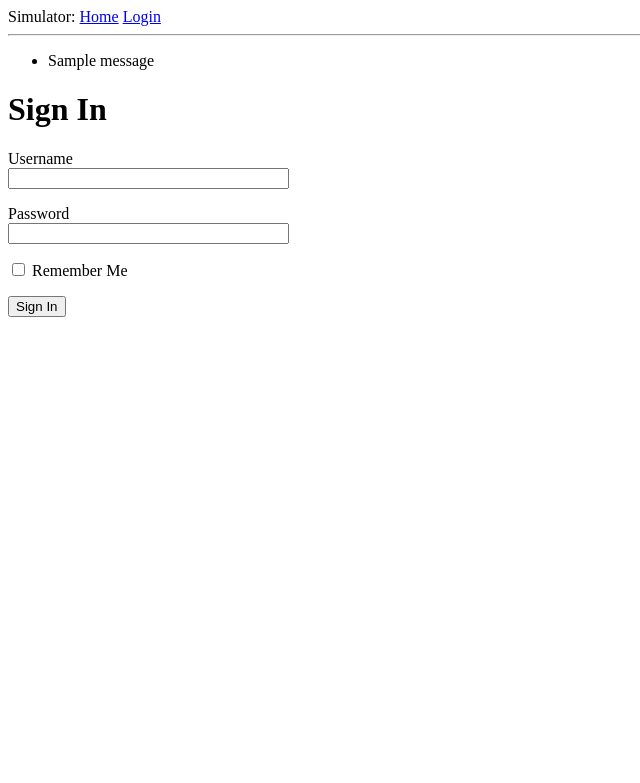
After one commit to vinnyoodles/omni-ngs-simulator, a Flask app: page /login in a window 1280 px wide. The commit adds this page. Shown: the top 783 px of the page, without its empty margins (0-640 px from the left). Run offline with Flask 2, Linux system fonts and the light colour scheme; one stand-in notice (Sample message) is shown.

Commit message:
Add login forms, template inheritance and config class

```diff
--- a/app/__init__.py
+++ b/app/__init__.py
@@ -1,6 +1,8 @@
 from flask import Flask
+from config import Config
 
 instance = Flask(__name__)
+instance.config.from_object(Config)
 
 # Import routes at the bottom due to circular imports
 from app import routes
--- /dev/null
+++ b/app/forms.py
@@ -0,0 +1,9 @@
+from flask_wtf import FlaskForm
+from wtforms import StringField, PasswordField, BooleanField, SubmitField
+from wtforms.validators import DataRequired
+
+class LoginForm(FlaskForm):
+    username = StringField('Username', validators=[DataRequired()])
+    password = PasswordField('Password', validators=[DataRequired()])
+    remember_me = BooleanField('Remember Me')
+    submit = SubmitField('Sign In')
--- a/app/routes.py
+++ b/app/routes.py
@@ -1,8 +1,18 @@
-from flask import render_template
+from flask import render_template, flash, redirect
 from app import instance
+from app.forms import LoginForm
 
 @instance.route('/')
 @instance.route('/index')
 def index():
     user = { 'username': 'vinnyoodles' }
     return render_template('index.html', title='Home', user=user)
+
+@instance.route('/login', methods=['GET', 'POST'])
+def login():
+    form = LoginForm()
+    if form.validate_on_submit():
+        flash('Login requested for user {}, remember_me={}'.format(
+            form.username.data, form.remember_me.data))
+        return redirect('/index')
+    return render_template('login.html', title='Sign -In', form=form)
--- /dev/null
+++ b/app/templates/base.html
@@ -0,0 +1,28 @@
+<html>
+    <head>
+      {% if title %}
+      <title>{{ title }} - Simulator</title>
+      {% else %}
+      <title>Omni NGS Simulator</title>
+      {% endif %}
+    </head>
+    <body>
+        <div>Simulator:
+            <a href="{{ url_for('index') }}">Home</a>
+            <a href="{{ url_for('login') }}">Login</a>
+        </div>
+        <hr>
+
+        {% with messages = get_flashed_messages() %}
+        {% if messages %}
+        <ul>
+            {% for message in messages %}
+            <li>{{ message }}</li>
+            {% endfor %}
+        </ul>
+        {% endif %}
+        {% endwith %}
+
+        {% block content %}{% endblock %}
+    </body>
+</html>
--- /dev/null
+++ b/app/templates/login.html
@@ -0,0 +1,24 @@
+{% extends "base.html" %}
+
+{% block content %}
+    <h1>Sign In</h1>
+    <form action="" method="post">
+        {{ form.hidden_tag() }}
+        <p>
+            {{ form.username.label }}<br>
+            {{ form.username(size=32) }}<br>
+            {% for error in form.username.errors %}
+            <span style="color: red;">[{{ error }}]</span>
+            {% endfor %}
+        </p>
+        <p>
+            {{ form.password.label }}<br>
+            {{ form.password(size=32) }}<br>
+            {% for error in form.password.errors %}
+            <span style="color: red;">[{{ error }}]</span>
+            {% endfor %}
+        </p>
+        <p>{{ form.remember_me() }} {{ form.remember_me.label }}</p>
+        <p>{{ form.submit() }}</p>
+    </form>
+{% endblock %}
--- /dev/null
+++ b/config.py
@@ -0,0 +1,4 @@
+import os
+
+class Config(object):
+    SECRET_KEY = os.environ.get('SECRET_KEY') or 'secret_key'
--- a/requirements.txt
+++ b/requirements.txt
@@ -2,3 +2,4 @@ numpy
 biopython
 qiime
 flask
+flask-wtf
```
Also changed, not shown: app/templates/index.html (+5 -8 lines), 2 other files.
